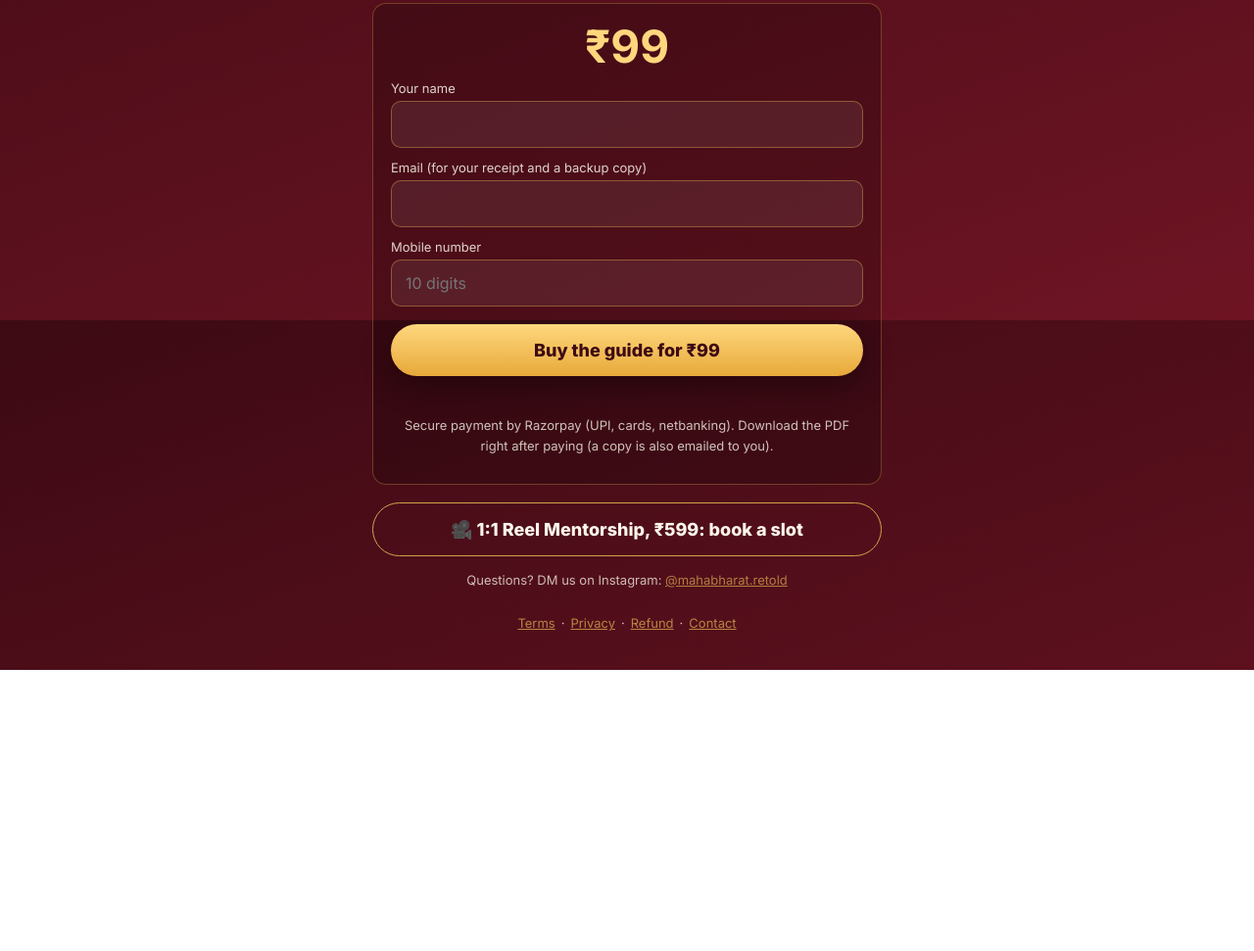
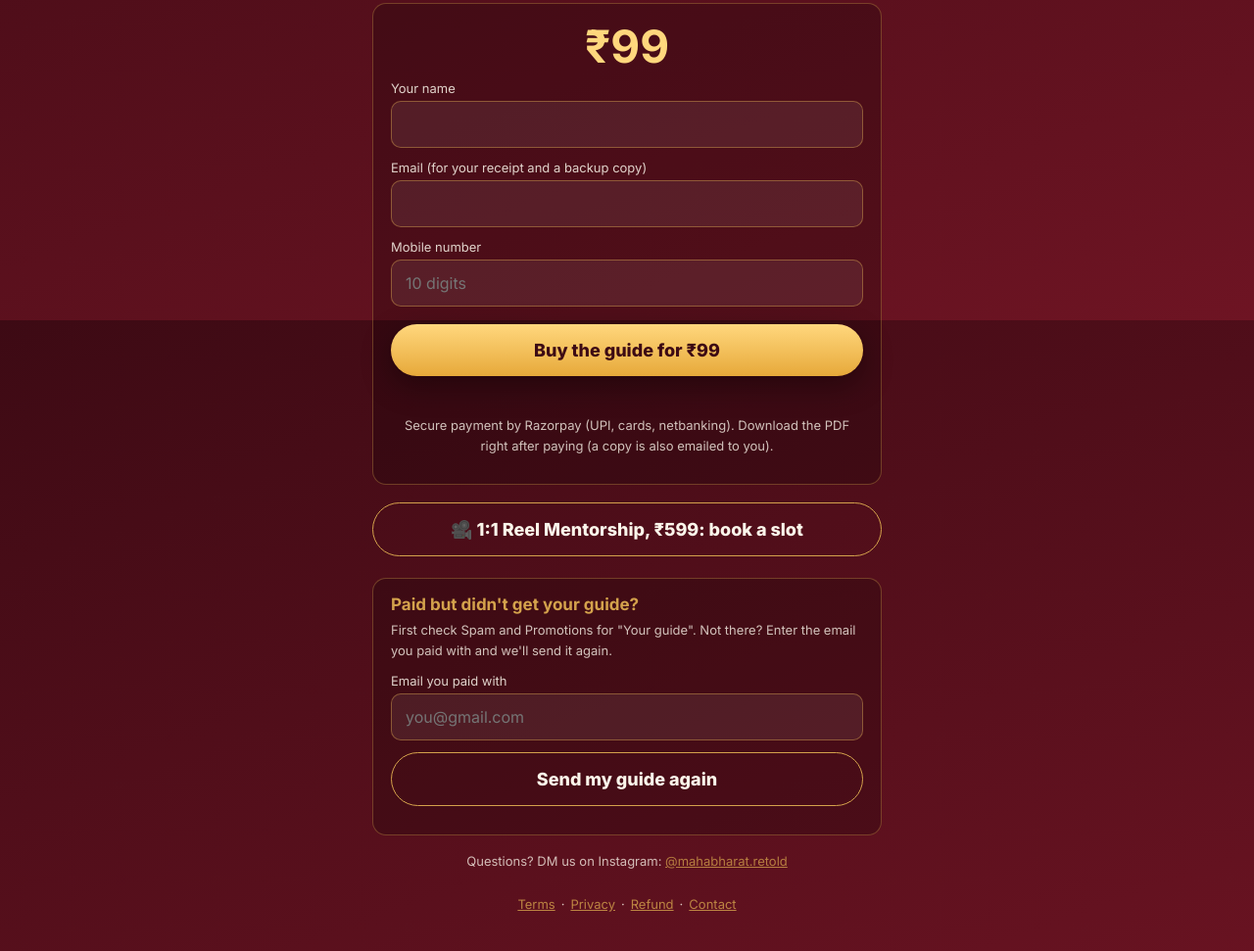
Before and after one commit to SahilScripts/reel-guide, a plain HTML site: page index.html in a window 1280 px wide. Shown: the part 473-1444 px from the top of the page at 98% size. Before the commit the page ends 1157 px from the top, so only its background shows below. Drawn offline with nearby package versions, Linux system fonts and the light colour scheme; no server answers.

Commit message:
Paid but didn't get the guide? Re-send box on the thank-you and guide pages

```diff
--- a/index.html
+++ b/index.html
@@ -43,10 +43,12 @@
   </div>
 
   <a class="btn alt" href="session.html">🎥 1:1 Reel Mentorship, ₹599: book a slot</a>
+  <div id="resend"></div>
   <div class="small">Questions? DM us on Instagram: <a href="https://www.instagram.com/mahabharat.retold/">@mahabharat.retold</a></div>
   <div class="legal"><a href="terms.html">Terms</a>·<a href="privacy.html">Privacy</a>·<a href="refund.html">Refund</a>·<a href="contact.html">Contact</a></div>
 </main>
 <script src="config.js"></script>
+<script src="resend.js" defer></script>
 <script src="count.js" data-page="guide"></script>
 <script>
 (function () {
--- /dev/null
+++ b/resend.js
@@ -0,0 +1,26 @@
+// "Didn't get your guide?" box: the buyer enters the email they paid with; the backend re-checks their order with Razorpay
+// and emails the guide again. Put <div id="resend"></div> where the box should appear, then load this after config.js.
+(function () {
+  var box = document.getElementById("resend");
+  if (!box || !window.SHOP) return;
+  box.innerHTML =
+    '<div class="card" style="margin-top:22px">' +
+    '<h2 style="margin-bottom:6px">Paid but didn\'t get your guide?</h2>' +
+    '<p class="note" style="text-align:left;margin:0 0 6px">First check Spam and Promotions for "Your guide". Not there? Enter the email you paid with and we\'ll send it again.</p>' +
+    '<label for="rs-email">Email you paid with</label><input id="rs-email" type="email" autocomplete="email" placeholder="you@gmail.com">' +
+    '<button class="btn alt" id="rs-btn" type="button">Send my guide again</button>' +
+    '<p class="note" id="rs-msg" aria-live="polite"></p></div>';
+  var btn = document.getElementById("rs-btn"), msg = document.getElementById("rs-msg"), input = document.getElementById("rs-email");
+  btn.onclick = function () {
+    var email = (input.value || "").trim();
+    if (!/^[^@\s]+@[^@\s]+\.[^@\s]+$/.test(email)) { msg.textContent = "Please enter the email you used when paying."; return; }
+    btn.disabled = true; btn.textContent = "Checking your order…"; msg.textContent = "";
+    fetch(window.SHOP.api, { method: "POST", body: JSON.stringify({ action: "resend", email: email }) })
+      .then(function (r) { return r.json(); })
+      .then(function (d) { msg.textContent = d.error ? d.error : d.message; })
+      .catch(function () { msg.textContent = "Couldn't reach us just now. Please try again, or DM us on Instagram @mahabharat.retold."; })
+      .then(function () { btn.disabled = false; btn.textContent = "Send my guide again"; });
+  };
+  var em = new URLSearchParams(location.search).get("email");
+  if (em) input.value = em;
+})();
```
Also changed, not shown: thanks.html (+2 -0 lines).
